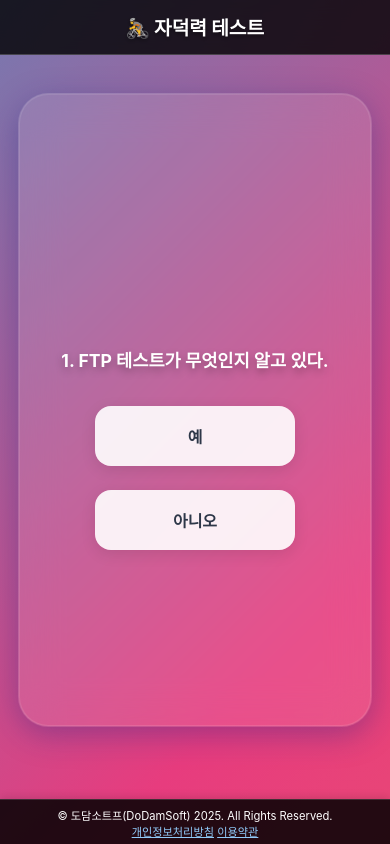
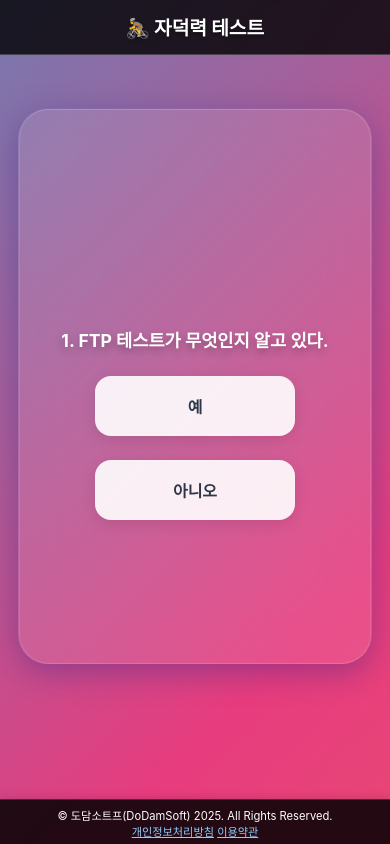
Before and after one commit to jshag90/jadeoktest, a plain HTML site: page index.html in a window 390 px wide. Shown: the top 844 px of the page. Drawn offline with nearby package versions, Linux system fonts and the light colour scheme; a web font is replaced by a local one.

Commit message:
[Feat] 400px이하에서 위치 위로 이동

```diff
--- a/index.html
+++ b/index.html
@@ -407,7 +407,6 @@
           height: auto; /* 새로 추가 */
         }
 
-
         .share-buttons {
           margin-bottom: 70px; /* 새로 추가 */
         }
@@ -527,8 +526,13 @@
       }
 
       @media (max-width: 400px) {
+        .question {
+          font-size: 1.1rem;
+          margin-top: -50px; /* 위로 10px 이동 */
+        }
         .buttons {
           align-items: center;
+          margin-top: -10px; /* 위로 10px 이동 */
         }
         .btn {
           width: 70%;
@@ -538,11 +542,14 @@
           padding-left: 0.5rem;
           padding-right: 0.5rem;
         }
-        .question {
-          font-size: 1.1rem;
-        }
         .result {
           font-size: 1rem;
+        }
+        .slide::before {
+          content: "";
+          position: absolute;
+          top: 42%;
+          height: 70%;
         }
       }
     </style>
@@ -621,7 +628,8 @@
       </div>
       <div class="slide">
         <div class="question">
-          10. 자전거 용품(헬멧, 의류 등)에<br/> 관심이 많다.
+          10. 자전거 용품(헬멧, 의류 등)에<br />
+          관심이 많다.
         </div>
         <div class="buttons">
           <button class="btn" data-score="10">매우 그렇다</button>
@@ -638,7 +646,7 @@
         </div>
 
         <p class="upload-message">
-          🚴 나만의 자전거 사진과 함께<br/>자덕력 인증샷 공유해요!
+          🚴 나만의 자전거 사진과 함께<br />자덕력 인증샷 공유해요!
         </p>
 
         <div class="file-input-wrapper">
```
Also changed, not shown: .github/workflows/firebase-hosting-merge.yml (added), .github/workflows/firebase-hosting-pull-request.yml (added), 1 other file. Lines whose indentation alone changed are shown as unchanged.
